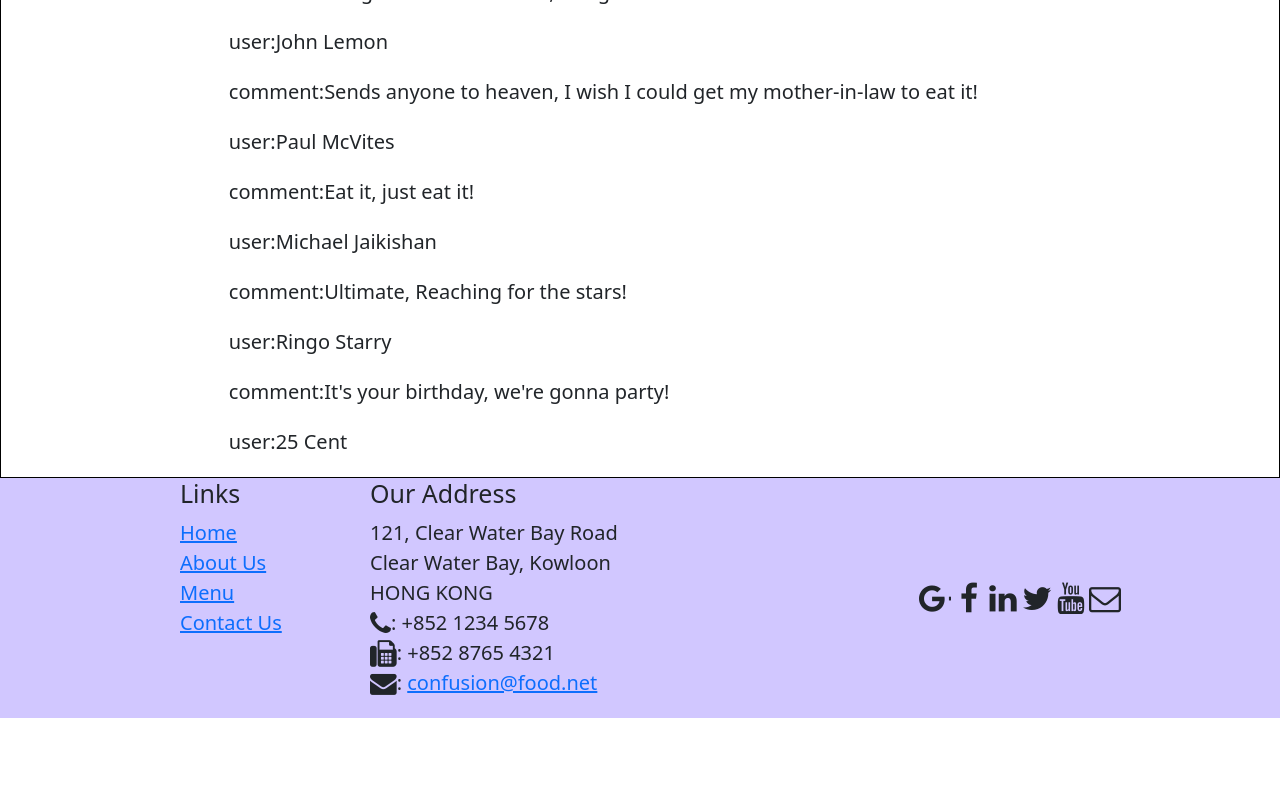
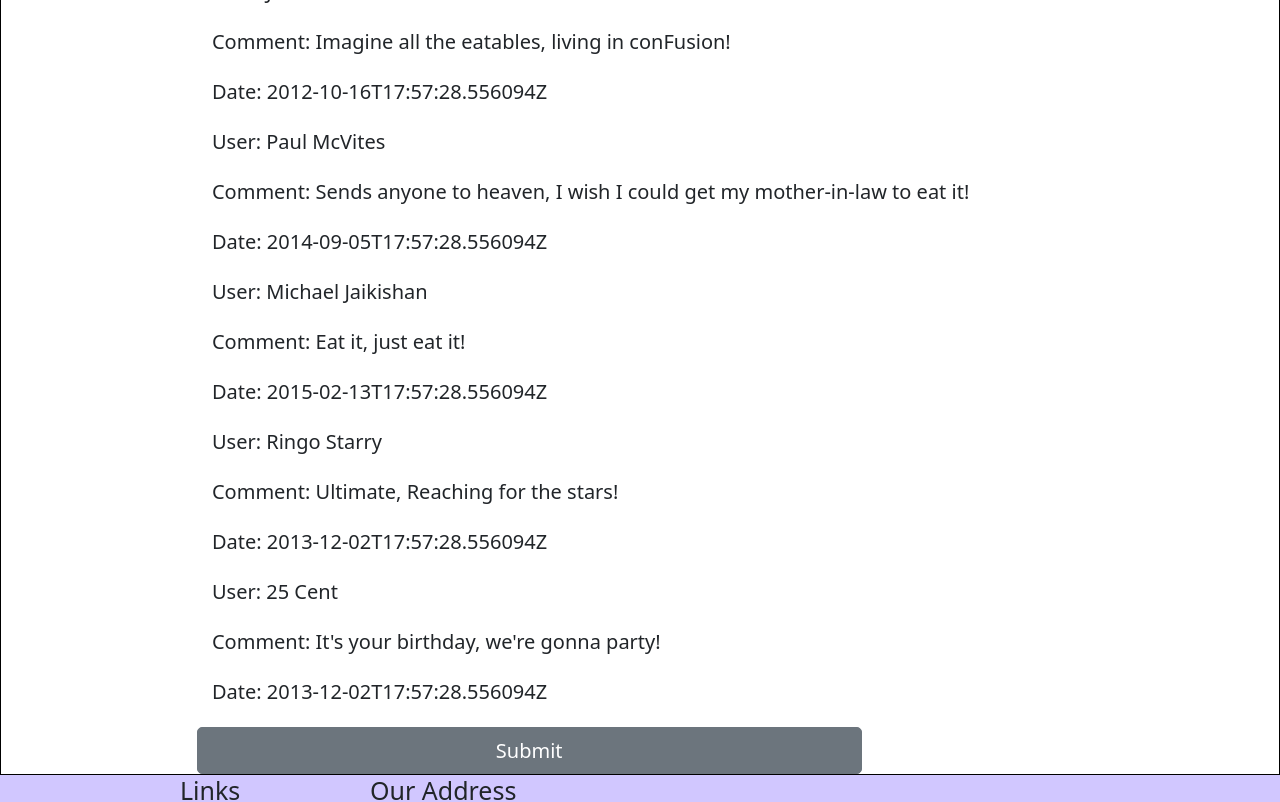
Before and after one commit to duyht133/RJS101x_01-A_VN_DN, a React (Create React App) app: page /menu/1 in a window 1280 px wide. Shown: the part 320-1122 px from the top of the page. Before the commit the page ends 1038 px from the top, so only its background shows below. Built offline with nearby package versions, Linux system fonts and the light colour scheme.

Commit message:
lab8_ASM2_ReduxActions

```diff
--- a/src/components/Contactcomponents.js
+++ b/src/components/Contactcomponents.js
@@ -6,7 +6,7 @@ import {
   useDispatch,
 } from "react-redux"; /* 2 hook get, push dữ liệu trên store Redux */
 import { contact } from "../redux/selector"; // import selector function
-import { setStatecontact } from "../redux/reducer";
+import { setStatecontact } from "../redux/reducer"; // import reducer actions
 
 function Contact() {
   // Get data in store
@@ -34,11 +34,6 @@ function Contact() {
     };
     dispatch(setStatecontact(stateContact));
   };
-
-
-
-
-
 
   /// các hàm sử lý điều kiện nhập
   const HandleBlurFirtName = () => {
@@ -115,9 +110,6 @@ function Contact() {
         </div>
       </div>
 
-      <div>
-        <h1>{dataContact.firtName}</h1>
-      </div>
       {/* /////////////////////////// */}
 
       <div className="row row-content mb-5">
--- a/src/components/DishdetailComponents.js
+++ b/src/components/DishdetailComponents.js
@@ -1,15 +1,62 @@
-import { Card, CardImg, CardText, CardTitle } from "reactstrap";
+import {
+  Card,
+  CardImg,
+  CardText,
+  CardTitle,
+  Modal,
+  Button,
+  ModalBody,
+  FormGroup,
+  Label,
+  Input,
+} from "reactstrap";
 import { Link } from "react-router-dom";
-import { useSelector } from "react-redux"; // import hook useSelector của react-redux
-/* import { comments } from "../share/comment"; */
-
-// sử dụng state của redux thay vì import trực tiếp
-import { comments } from "../redux/selector";
+import React, { useState, useEffect } from "react";
+import {
+  useSelector,
+  useDispatch,
+} from "react-redux"; /* 2 hook get, push dữ liệu lên store Redux */
+import { comments } from "../redux/selector"; // sử dụng state của redux thay vì import trực tiếp
+import { setStatecomment } from "../redux/reducer"; // import actions từ reducer(công nhân)
 
 function Dishdetail({ props }) {
   /* hook selecTor dùng để get dữ liệu từ store Redux */
-  const dataComments = useSelector(comments);
+  const dataComments = useSelector(comments); //comment được import từ configureStore
+  /* handle input */
+  const [rating, setRating] = useState("");
+  const [nameInput, setNameInput] = useState("");
+  const [commentInput, setCommentInput] = useState("");
+  const handleRating = (event) => setRating(event.target.value);
+  const handleNameInput = (event) => setNameInput(event.target.value);
+  const handleCommentInput = (event) => setCommentInput(event.target.value);
 
+  /* Toggle modal */
+  const [modal, setModal] = useState(false);
+  const toggleModal = () => {
+    setRating("")
+    setNameInput("")
+    setCommentInput("")
+    setModal(!modal);
+  };
+
+  /* Handle Submit */
+  const date = new Date().toString(); // get date right now
+  const dispatch = useDispatch(); // dispatch trỏ trực tiếp vào actions reducer để truyền dữ liệu
+  const handleSubmit = () => {
+    const stateComment ={
+      id: Math.random().toString(36).slice(2), // get random id
+      rating: rating,
+      comment: commentInput,
+      author: nameInput,
+      date: date
+    }
+    if(stateComment.rating != '' && stateComment.comment != ''  && stateComment.author != ''){
+      dispatch(setStatecomment(stateComment));
+      toggleModal();
+    }
+  };
+
+  //////////////////////////
   const Info = () => {
     if (props != null) {
       return (
@@ -23,36 +70,72 @@ function Dishdetail({ props }) {
       );
     } else return <div></div>;
   };
-
+  ///////////////////////////
   const Comments = () => {
     // dùng state redux tại đây
     if (dataComments != null) {
       return (
+        <div className="row">
           <div className="comment">
             <h4>Comments</h4>
             <ul className="list-unstyled">
               {dataComments.map((e) => {
                 return (
                   <li key={e.id}>
-                  <p>comment:{e.comment}</p>
-                  <p>user:{e.author}</p>
+                    <p>User: {e.author}</p>
+                    <p>Comment: {e.comment}</p>
+                    <p>Date: {e.date}</p>
                   </li>
                 );
               })}
             </ul>
+          </div>
+          <Button onClick={toggleModal}  className="w-75">Submit</Button>
         </div>
       );
     } else return <div></div>;
   };
 
   return (
-    <>
+    <div>
       <Link to="/home">Home</Link> | <Link to="/menu">Menu</Link>
       <div className="dish">
         <Info />
         <Comments />
+        {/* render modal */}
+        <div>
+          <Modal isOpen={modal} toggle={toggleModal}>
+            <ModalBody>
+              <div className="d-flex">
+                <h3>Submit Comments</h3>
+                <Button onClick={toggleModal} className=" ms-auto h-75">
+                  <span className="fa-solid fa-xmark"> X </span>
+                </Button>
               </div>
-    </>
+
+              <FormGroup>
+                <Label htmlFor="Ten">Rating</Label>
+                <Input type="number" name="id" id="id" onChange={handleRating} />
+              </FormGroup>
+
+              <FormGroup>
+                <Label htmlFor="Ten">Your Name</Label>
+                <Input type="text" name="Ten" id="Ten" onChange={handleNameInput}/>
+              </FormGroup>
+
+              <FormGroup>
+                <Label htmlFor="Ten">Comments</Label>
+                <Input type="textarea" name="comment" id="comment" onChange={handleCommentInput}/>
+              </FormGroup>
+              <br></br>
+              <Button onClick={handleSubmit} type="submit" value="submit" color="primary">
+                Submit
+              </Button>
+            </ModalBody>
+          </Modal>
+        </div>
+      </div>
+    </div>
   );
 }
 
--- a/src/components/Homecomponents.js
+++ b/src/components/Homecomponents.js
@@ -1,9 +1,5 @@
 import React from "react";
 import { Card, CardImg, CardText, CardBody, CardTitle, CardSubtitle } from "reactstrap";
-/* import { leaders } from "../share/leaders"; */
-/* import { promotions } from "../share/promotions"; */
-/* import { dishes } from "../share/dishes"; */
-
 import { useSelector } from "react-redux";   /* hook selecTor dùng để get dữ liệu từ store Redux */
 import { dishes,promotions,leaders } from "../redux/selector"; // sử dụng state của redux thay vì import trực tiếp
 
--- a/src/components/Menucomponents.js
+++ b/src/components/Menucomponents.js
@@ -1,27 +1,20 @@
 import React, { useState } from "react";
-import { Card, CardImg, CardImgOverlay, CardTitle} from "reactstrap";
+import { Card, CardImg, CardImgOverlay, CardTitle } from "reactstrap";
 import { Link } from "react-router-dom";
 import { useSelector } from "react-redux";
-/* import { dishes } from "../share/dishes"; */
+import { dishes } from "../redux/selector"; // sử dụng state của redux thay vì import trực tiếp
 
-// sử dụng state của redux thay vì import trực tiếp
-import { dishes } from "../redux/selector";
-
-
-
-function Menu({onSelect}) {
-  const dataDishes = useSelector(dishes)
-
+function Menu({ onSelect }) {
+  const dataDishes = useSelector(dishes);
   return (
     <>
       <Link to="/home">Home</Link> | <Link to="/menu">Menu</Link>
-
       {dataDishes.map((data) => (
         <Link to={`/menu/${data.id}`} key={data.id}>
-          <div className="col-12 col-md-5 m-1 menu" >
+          <div className="col-12 col-md-5 m-1 menu">
             <Card
               onClick={() => {
-                onSelect(data)
+                onSelect(data);
               }}
             >
               <CardImg className="image" src={data.image} alt={data.name} />
--- a/src/index.js
+++ b/src/index.js
@@ -8,18 +8,14 @@ import "bootstrap/dist/css/bootstrap.min.css";
 
 // import redux and store file.
 import { Provider } from "react-redux";
-import store from "./redux/configureStore";
-
-
+import { store } from "./redux/configureStore";
 
 ReactDOM.render(
-  <React.StrictMode>
-    <Provider store={store}>
-      <Router>
-        <App />
-      </Router>
-    </Provider>
-  </React.StrictMode>,
+  <Provider store={store}>
+    <Router>
+      <App />
+    </Router>
+  </Provider>,
   document.getElementById("root")
 );
 
--- a/src/redux/configureStore.js
+++ b/src/redux/configureStore.js
@@ -1,7 +1,7 @@
 import { configureStore } from '@reduxjs/toolkit'; // dùng function configureStore api từ toolkit đê tạo mới Store
 import  contactReducer  from "./reducer"; // export contactReducer trực tiếp
 
-export default configureStore({
+export const store =configureStore({
     reducer:{
         dataContact:contactReducer,
     },
--- a/src/redux/reducer.js
+++ b/src/redux/reducer.js
@@ -15,24 +15,29 @@ export const contactReducer = createSlice({
     contact: {
       firtName: "",
       lastName: "",
-      firtelNumtName: "",
+      telNum: "",
       email: "",
       contactType: "Tel.",
       message: "",
     },
   },
-  reducers:{ // reducer ở đây chính là công nhân thực thi các action
-      setStatecontact:(state,action)=>{ // đây là action
-        state.contact = action.payload;
-        // state ở đây chính là dữ liệu trong initialState
-        // action là trạng thái dispatch truyền vào từ sự kiện bên ngoài trên UI.
-
-        console.log(state.contact)
-      },
-  }
+  reducers: {
+    // reducer ở đây chính là công nhân thực thi các action
+    setStatecontact: (state, action) => {
+      // đây là action
+      state.contact = action.payload;
+      // state ở đây chính là dữ liệu trong initialState
+      // action là trạng thái dispatch truyền vào từ sự kiện bên ngoài trên UI.
+    },
+    setStatecomment: (state, action) => {
+      const newList = { ...state }; // ... là toán tử spread es6 để sao chép lại dữ liệu state
+      newList.comments = [...newList.comments, action.payload];
+      return newList;
+    },
+  },
 });
 
 // export theo kiểu bắc buộc.
-export const  {setStatecontact}  = contactReducer.actions // export action từ reducer ra để sử dụng.
+export const { setStatecontact, setStatecomment } = contactReducer.actions; // export action từ reducer ra để sử dụng.
 
-export default contactReducer.reducer // export contactReducer trực tiếp dưới chính nó.
+export default contactReducer.reducer; // export contactReducer trực tiếp dưới chính nó.
```
Also changed, not shown: src/components/Headercomponent.js (+4 -4 lines). Lines whose indentation alone changed are shown as unchanged.
